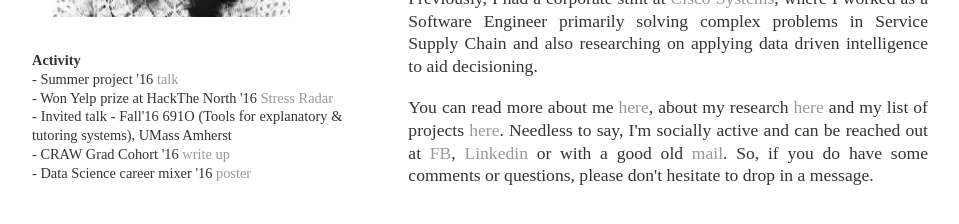
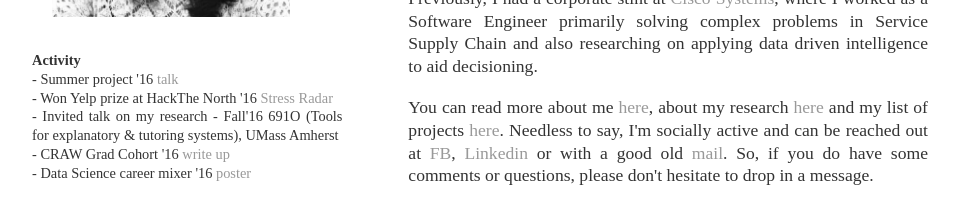
Before and after one commit to Shamya/shamyatest.github.io, a Jekyll site: the page built from index.html, in a window 1280 px wide. Shown: the part 411-635 px from the top of the page, without its empty margins (160-1119 px from the left). Built offline with Jekyll 4.4.1, drawn with Linux system fonts in a browser that asks for light colours.

Commit message:
Update index.html

```diff
--- a/index.html
+++ b/index.html
@@ -9,7 +9,7 @@ title: Shamya Karumbaiah
 
 <p style="margin:20px 30px 20px 0px;font-size:90%"><b>Activity</b> <br>- Summer project '16 <a href ="https://vimeo.com/178362096">talk</a> <br>
   - Won Yelp prize at HackThe North '16 <a href ="http://devpost.com/software/hackthenorth2016-3xg5le">Stress Radar</a><br>
-  - Invited talk - Fall'16 691O (Tools for explanatory & tutoring systems), UMass Amherst<br>
+  - Invited talk on my research - Fall'16 691O (Tools for explanatory & tutoring systems), UMass Amherst<br>
   - CRAW Grad Cohort '16<a href ="http://cswomenumass.github.io/grad-cohort/2016/04/25/Grad-Cohort-Report.html"> write up</a><br>
   - Data Science career mixer '16<a href="https://drive.google.com/open?id=0Bz8URmIw_ZdjbkdmUktmSzFaNlU"> poster</a>
 </p>
```
